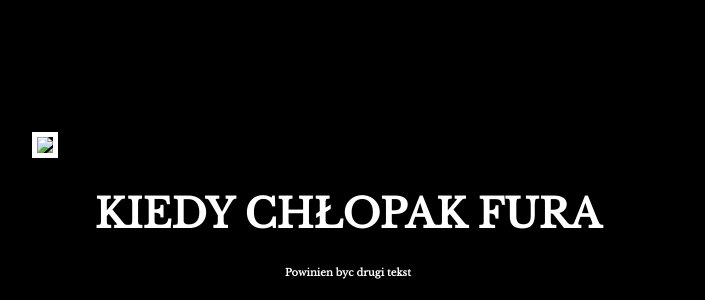
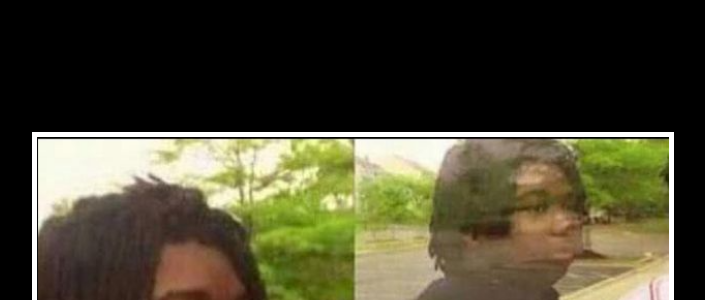
Before and after one commit to Sonnaraya/mojmem, a plain HTML site: page index.html in a window 1280 px wide. Shown: the part 500-800 px from the top of the page, without its empty margins (292-997 px from the left). Drawn offline with nearby package versions, Linux system fonts and the light colour scheme.

Commit message:
Update index.html

```diff
--- a/index.html
+++ b/index.html
@@ -1,10 +1,10 @@
 <!DOCTYPE html>
 <html lang="en">
-  <title>Mem Karo</title>
+
 <head>
   <meta charset="UTF-8">
 
-  <title>Document</title>
+  <title>Mem Karo</title>
 </head>
 <link
 rel="stylesheet"
@@ -16,7 +16,7 @@ href="./style.css"
 <body>
  <div class="poster">
 
-  <img src="./assets/images/meme.png">
+  <img src="./meme.png">
  <h1> Kiedy chłopak fura </h1>
   <h2>Powinien byc drugi tekst</h2>
 </div>
```
